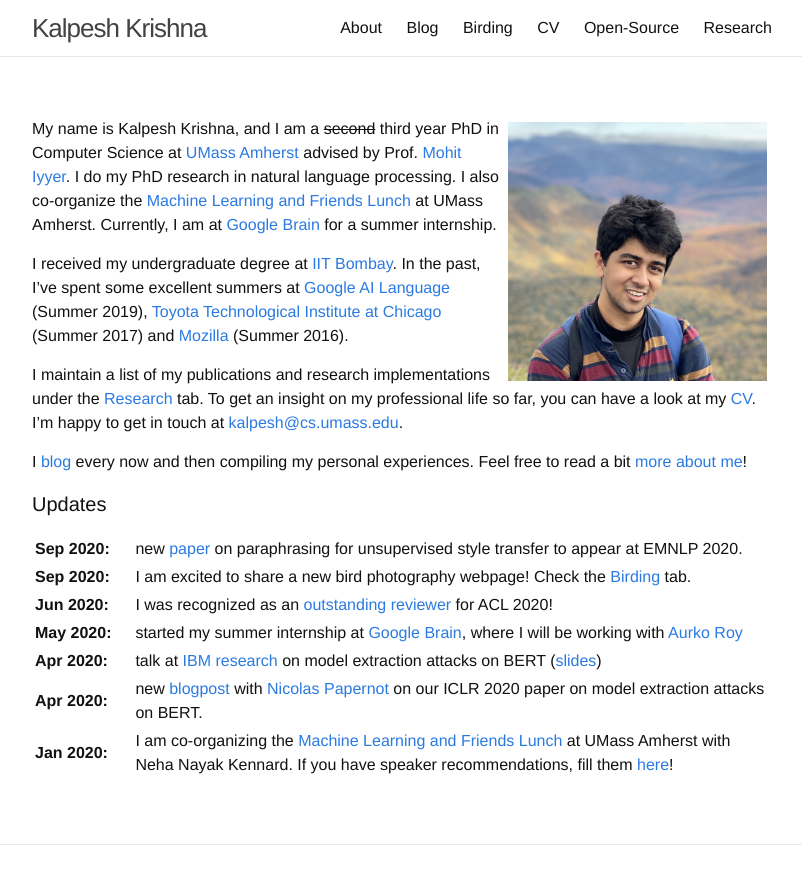
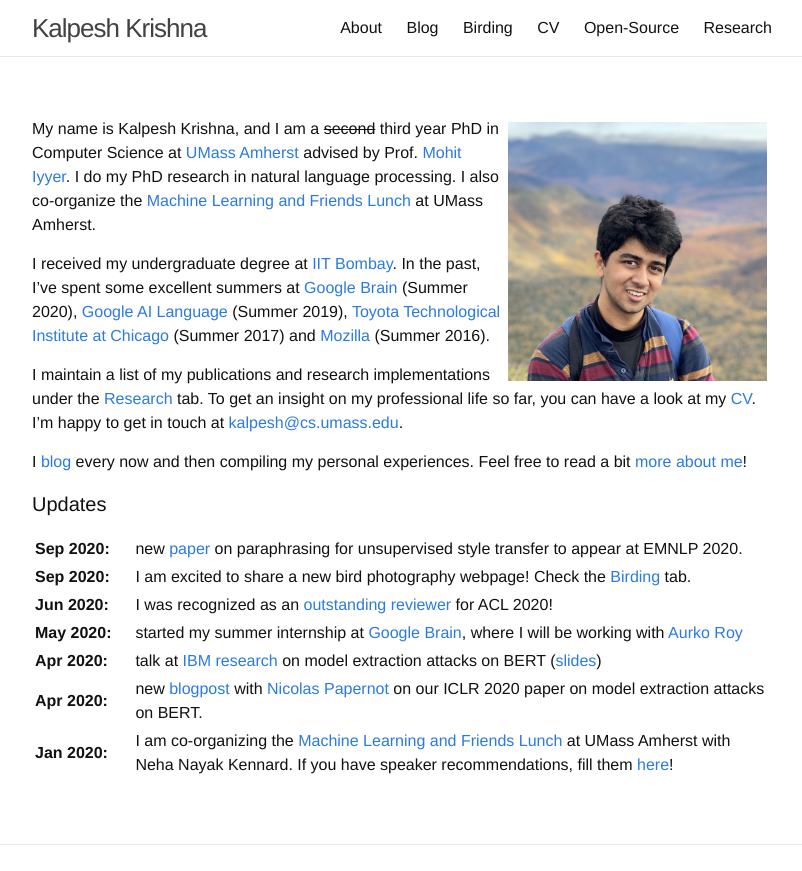
Before and after one commit to martiansideofthemoon/martiansideofthemoon.github.io, a Jekyll site: the page built from index.md, in a window 1280 px wide, cut to the strip 0-871 px from the top of the page. Shown: the whole strip, without its empty margins (238-1040 px from the left). Built offline with Jekyll 4.4.1, drawn with Linux system fonts in a browser that asks for light colours; comment, search, counter and statistics services are not loaded.

Commit message:
update index page a bit

```diff
--- a/index.md
+++ b/index.md
@@ -5,9 +5,9 @@ layout: page
 
 <img style="float: right; width: 35%; padding: 5px;" src=" {{ site.url }}/assets/IMG_1403.jpg">
 
-My name is Kalpesh Krishna, and I am a ~~second~~ third year PhD in Computer Science at [UMass Amherst](http://cs.umass.edu/) advised by Prof. [Mohit Iyyer](https://people.cs.umass.edu/~miyyer/). I do my PhD research in natural language processing. I also co-organize the [Machine Learning and Friends Lunch](https://umass-mlfl.github.io/) at UMass Amherst. Currently, I am at [Google Brain](https://research.google/teams/brain) for a summer internship.
+My name is Kalpesh Krishna, and I am a ~~second~~ third year PhD in Computer Science at [UMass Amherst](http://cs.umass.edu/) advised by Prof. [Mohit Iyyer](https://people.cs.umass.edu/~miyyer/). I do my PhD research in natural language processing. I also co-organize the [Machine Learning and Friends Lunch](https://umass-mlfl.github.io/) at UMass Amherst.
 
-I received my undergraduate degree at [IIT Bombay](http://iitb.ac.in). In the past, I've spent some excellent summers at [Google AI Language](https://ai.google/research/teams/language/) (Summer 2019), [Toyota Technological Institute at Chicago](https://www.ttic.edu/) (Summer 2017) and [Mozilla](https://www.mozilla.org/en-US/) (Summer 2016).
+I received my undergraduate degree at [IIT Bombay](http://iitb.ac.in). In the past, I've spent some excellent summers at [Google Brain](https://research.google/teams/brain) (Summer 2020), [Google AI Language](https://ai.google/research/teams/language/) (Summer 2019), [Toyota Technological Institute at Chicago](https://www.ttic.edu/) (Summer 2017) and [Mozilla](https://www.mozilla.org/en-US/) (Summer 2016).
 
 I maintain a list of my publications and research implementations under the [Research]({{ site.url }}/research) tab. To get an insight on my professional life so far, you can have a look at my [CV]({{ site.url }}/cv). I'm happy to get in touch at [kalpesh@cs.umass.edu](mailto:kalpesh@cs.umass.edu).
 
```
